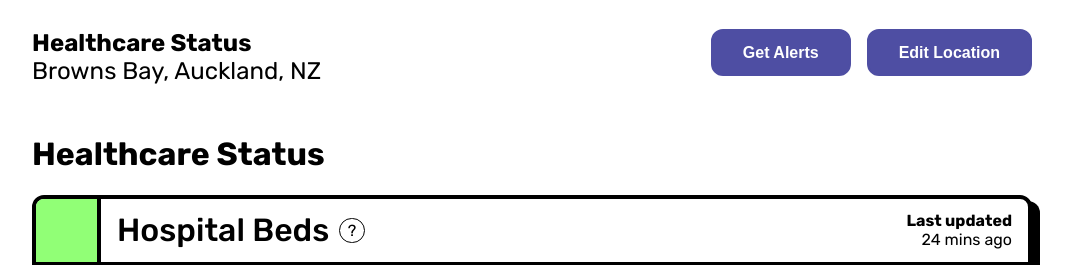
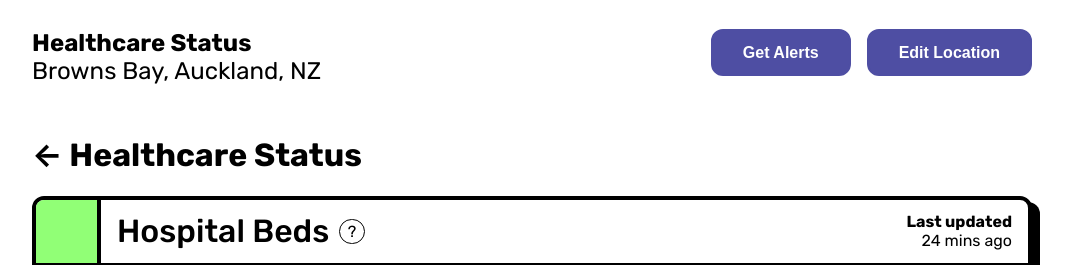
Before and after one commit to StatuspageNZ/statuspage, a React (Create React App) app: page /details in a window 1280 px wide. Shown: the top 265 px of the page, without its empty margins (108-1179 px from the left). Built offline with nearby package versions, Linux system fonts and the light colour scheme; no server answers.

Commit message:
Added Back Button

```diff
--- a/src/AppDetails.js
+++ b/src/AppDetails.js
@@ -1,10 +1,12 @@
 import React from "react";
+import { useHistory } from "react-router-dom";
+import AlertFeed from "./AlertFeed";
 import "./App.css";
 import Header from "./Header";
-import AlertFeed from "./AlertFeed";
 
 function AppDetails({ location }) {
   const category = new URLSearchParams(location.search).get("category");
+  let history = useHistory();
 
   return (
     <div className="App">
@@ -20,7 +22,12 @@ function AppDetails({ location }) {
 
       <div className="app-details__container">
         {/* ILIA TO DO */}
-        <h1>Healthcare Status</h1>
+        <h1>
+          <span onClick={() => history.push("/")} style={{ cursor: "pointer" }}>
+            ←
+          </span>{" "}
+          Healthcare Status
+        </h1>
         <div className="bar-graph__container">
           <div className="bar-graph__header">
             <div className="bar-graph__status-indicator"></div>
```
